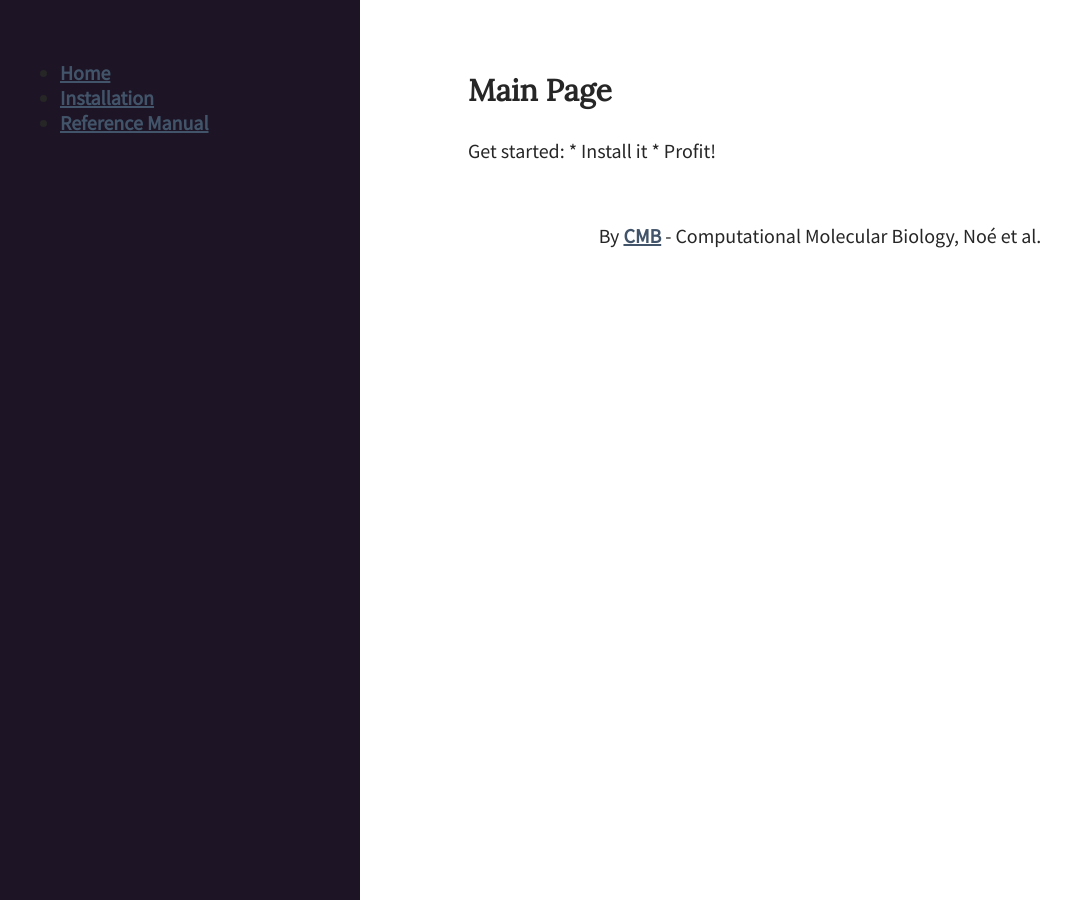
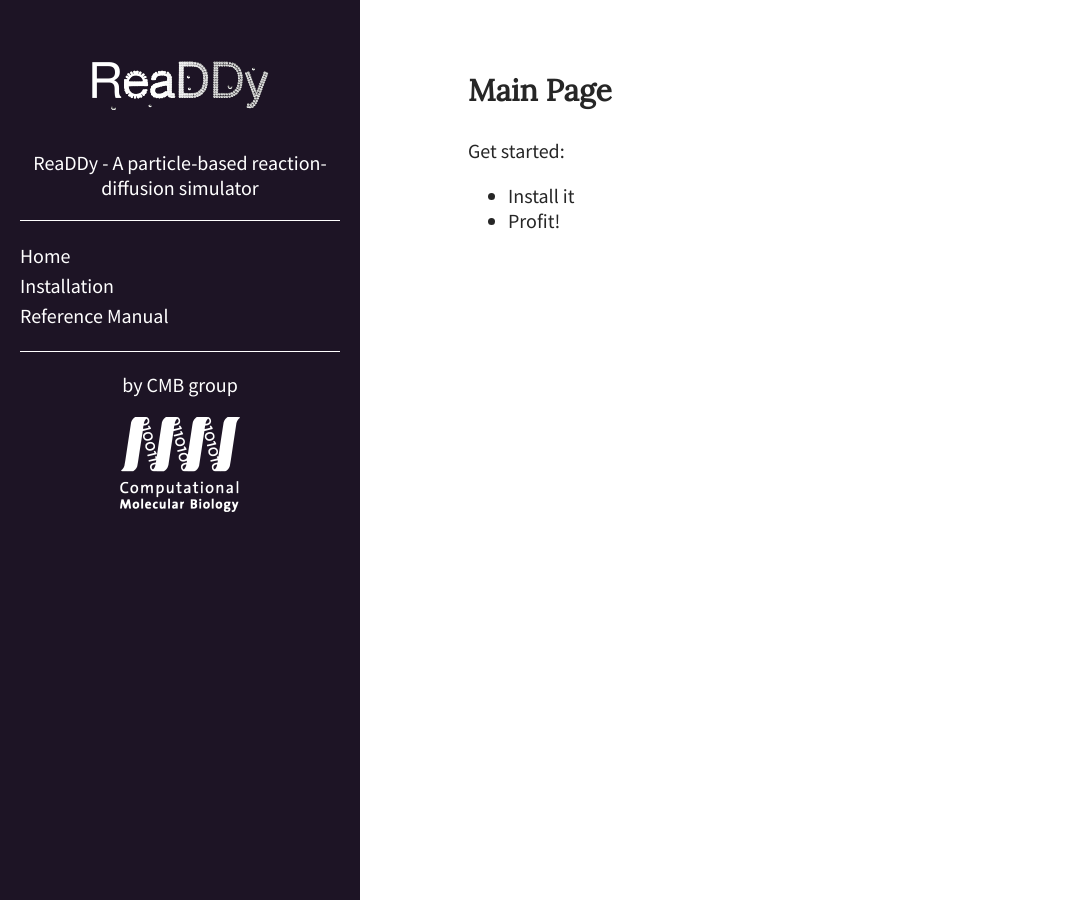
Before and after one commit to readdy/readdy_documentation, a Jekyll site: the page built from readdy_documentation/index.md, in a window 1280 px wide. Shown: the whole page, without its empty margins (0-1083 px from the left). Built offline with Jekyll 4.4.1, drawn with Linux system fonts in a browser that asks for light colours.

Commit message:
removed footer. added logos. improved the sidear.

```diff
--- a/readdy_documentation/_includes/footer.html
+++ /dev/null
@@ -1,3 +0,0 @@
-<div class="footer">
-	<p>By <a href="http://compmolbio.biocomputing-berlin.de/">CMB</a> - Computational Molecular Biology, Noé et al.</p>
-</div>
--- a/readdy_documentation/_includes/side.html
+++ b/readdy_documentation/_includes/side.html
@@ -1,19 +1,12 @@
 <div class="side">
-	<nav>
-		<ul>
-			{% for page in site.pages %} {% if page.title %}
-			<li><a href="{{ page.url | prepend: site.baseurl }}">{{ page.title }}</a></li>
-			{% endif %} {% endfor %}
-			<li><a href="{{ "/reference_manual" | prepend: site.baseurl }}">Reference Manual</a></li>
-		</ul>
-		</li>
-		</ul>
+	<div class="side-logo logo-readdy"></div>
+	ReaDDy - A particle-based reaction-diffusion simulator
+	<nav class="side-nav">
+		{% for page in site.pages %} {% if page.title %}
+		<a class="side-nav-item{% if page.url == site.baseurl %} active{% endif %}" href="{{ page.url | site.baseurl }}">{{ page.title }}</a>
+		{% endif %} {% endfor %}
+		<a class="side-nav-item" href="{{ "/reference_manual" | prepend: site.baseurl }}">Reference Manual</a>
 	</nav>
-
+	by CMB group
+	<div class="side-logo logo-cmb"></div>
 </div>
-
-<!--
-<nav>
-	<h1><a href="{{ site.baseurl }}">{{ site.title }}</a></h1>
-</nav>
--->
--- a/readdy_documentation/_layouts/default.html
+++ b/readdy_documentation/_layouts/default.html
@@ -8,7 +8,6 @@
 		<article>
 			{{ content }}
 		</article>
-		{% include footer.html %}
 	</div>
 </body>
 
--- a/readdy_documentation/_sass/_base.scss
+++ b/readdy_documentation/_sass/_base.scss
@@ -8,7 +8,7 @@
 $light: #E7EDF4;
 $side-background:  #1D1425;
 $main-font-color: #262626;
-$side-font-color: #262626;
+$side-font-color: #ffffff;
 
 *,
 *::before,
--- a/readdy_documentation/_sass/_layout.scss
+++ b/readdy_documentation/_sass/_layout.scss
@@ -50,21 +50,29 @@
 // links
 a, a:visited {
 	color: $link-color;
-	text-decoration: underline;
 	font-weight: bold;
+	text-decoration: none;
 }
 
-a:hover {
+a:hover, a:focus {
 	color: $link-hover-color;
-	text-decoration: underline;
 }
 
-// side bar
+// sidebar
 .side {
 	padding: 2rem 1rem;
 	background-color: $side-background;
 	color: $side-font-color;
 	text-align: center;
+}
+
+.side a, .side a:visited {
+	color: $side-font-color;
+	font-weight: normal;
+}
+
+.side a:hover, .side a:focus {
+	font-weight: bold;
 }
 
 @media (min-width: 48em) {
@@ -74,8 +82,68 @@
     left: 0;
     bottom: 0;
     width: 18rem;
-    text-align: left;
+    text-align: center;
   }
+}
+
+// generic side logo
+@media (min-width: 48em) {
+	.side-logo {
+		background-position: center;
+		background-repeat: no-repeat;
+		margin-bottom: 1rem;
+		margin-top: 1rem;
+	}
+}
+
+// specific logos, namely cmb and readdy
+@media (min-width: 48em) {
+	.logo-cmb {
+		background-image: url( "/assets/cmb_white_100px.png" );
+		height: 79px;
+	}
+}
+@media (min-width: 58em) {
+	.logo-cmb {
+		background-image: url( "/assets/cmb_white_120px.png" );
+		height: 95px;
+	}
+}
+
+@media (min-width: 48em) {
+	.logo-readdy {
+		background-image: url( "/assets/readdy_white_150px.png" );
+		height: 42px;
+		margin-bottom: 2rem;
+	}
+}
+@media (min-width: 58em) {
+	.logo-readdy {
+		background-image: url( "/assets/readdy_white_180px.png" );
+		height: 50px;
+		margin-bottom: 2rem;
+	}
+}
+
+.side-nav {
+	margin-bottom: 1rem;
+	margin-top: 1rem;
+	padding-top: 1rem;
+	padding-bottom: 1rem;
+	border-top: solid;
+	border-top-width: 1px;
+	border-top-color: currentColor;
+	border-bottom: solid;
+	border-bottom-width: 1px;
+	border-bottom-color: currentColor;
+	text-align: left;
+}
+.side-nav-item {
+	display: block;
+	line-height: 1.5;
+}
+side-nav-item.active {
+	font-weight: bold;
 }
 
 // main window
@@ -103,8 +171,3 @@
     margin-right: 4rem;
   }
 }
-
-.footer {
-	text-align: center;
-	padding: 40px;
-}
--- a/readdy_documentation/index.html
+++ b/readdy_documentation/index.md
@@ -3,7 +3,7 @@
 title: Home
 ---
 
-<h2>Main Page</h2>
+## Main Page
 
 Get started:
 * Install it
```
Also changed, not shown: readdy_documentation/assets/cmb_white_100px.png (added), readdy_documentation/assets/cmb_white_120px.png (added), readdy_documentation/assets/readdy_white_150px.png (added), readdy_documentation/assets/readdy_white_180px.png (added).
